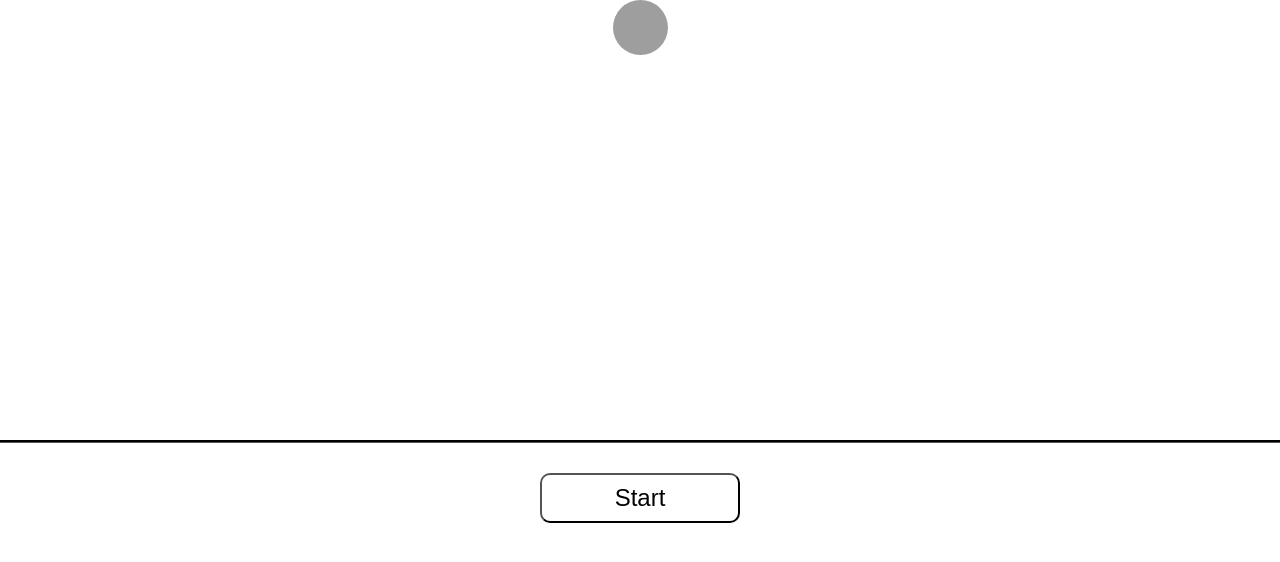
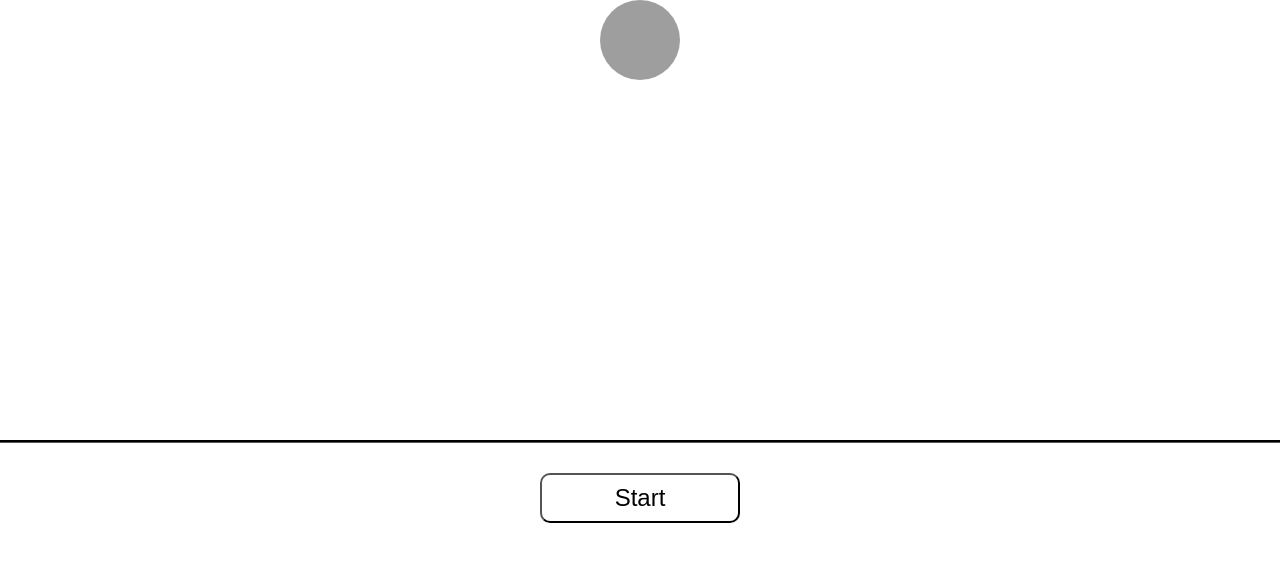
Before and after one commit to Lionen89/bounced-ball-simple, a plain HTML site: page index.html in a window 1280 px wide. Drawn offline with Linux system fonts and the light colour scheme; grey boxes are pictures that could not be loaded.

Commit message:
fix/ fixed bug whith size

```diff
--- a/slyle.css
+++ b/slyle.css
@@ -7,12 +7,12 @@ body {
 .ball {
   border-radius: 50%;
   position: fixed;
-  width: 55px;
-  height: 55px;
+  width: 10vh;
+  height: 10vh;
   background-image: url('https://js.cx/clipart/ball.svg');
   background-size: contain;
   top: 0;
-  left: calc(50% - 55px / 2);
+  left: calc(50% - 10vh / 2);
 }
 .ball__animation {
   animation-name: jump;
@@ -40,6 +40,6 @@ body {
 
 @keyframes jump {
   50% {
-    top: 49vh;
+    top: 45vh;
   }
 }
```
